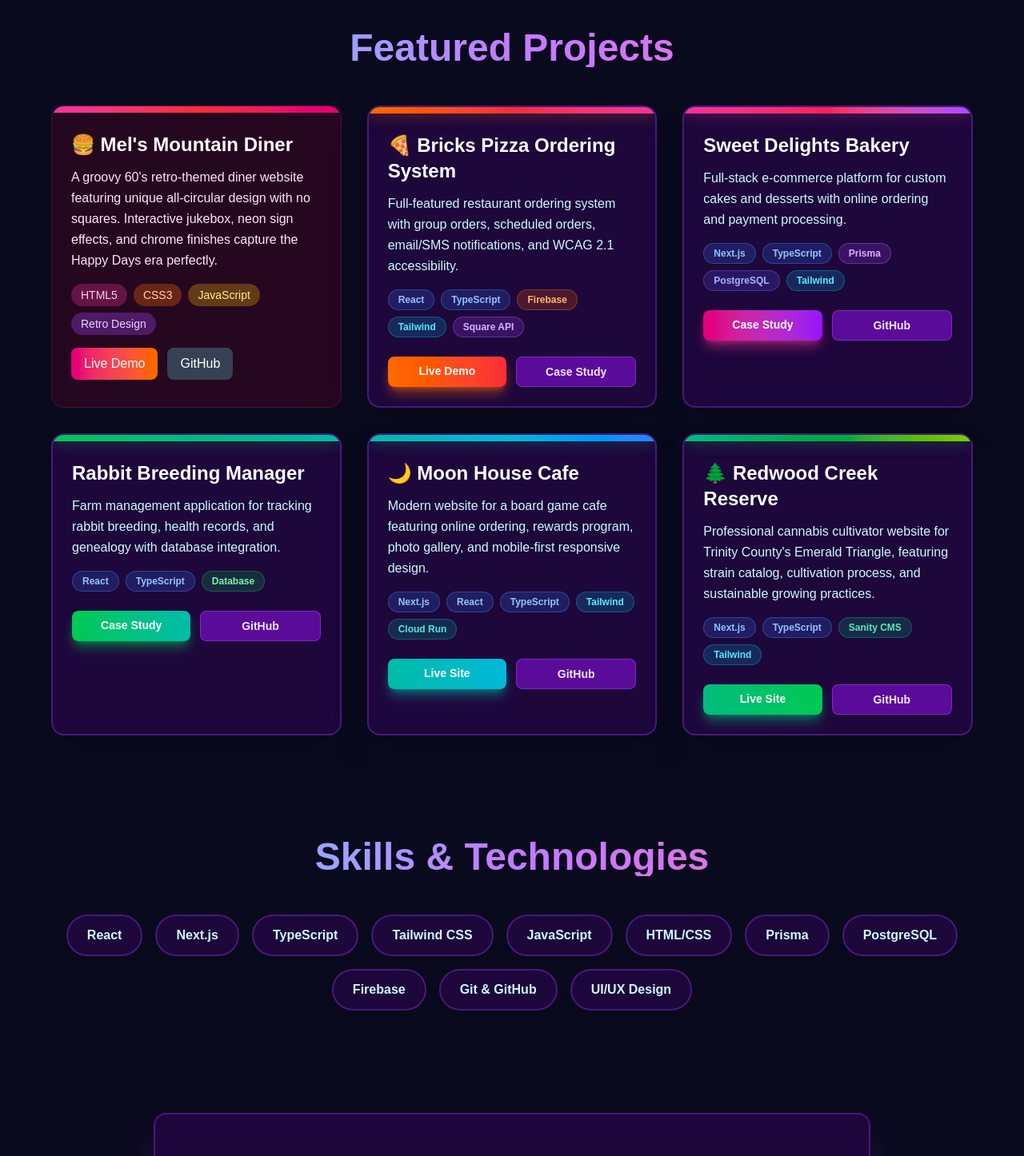
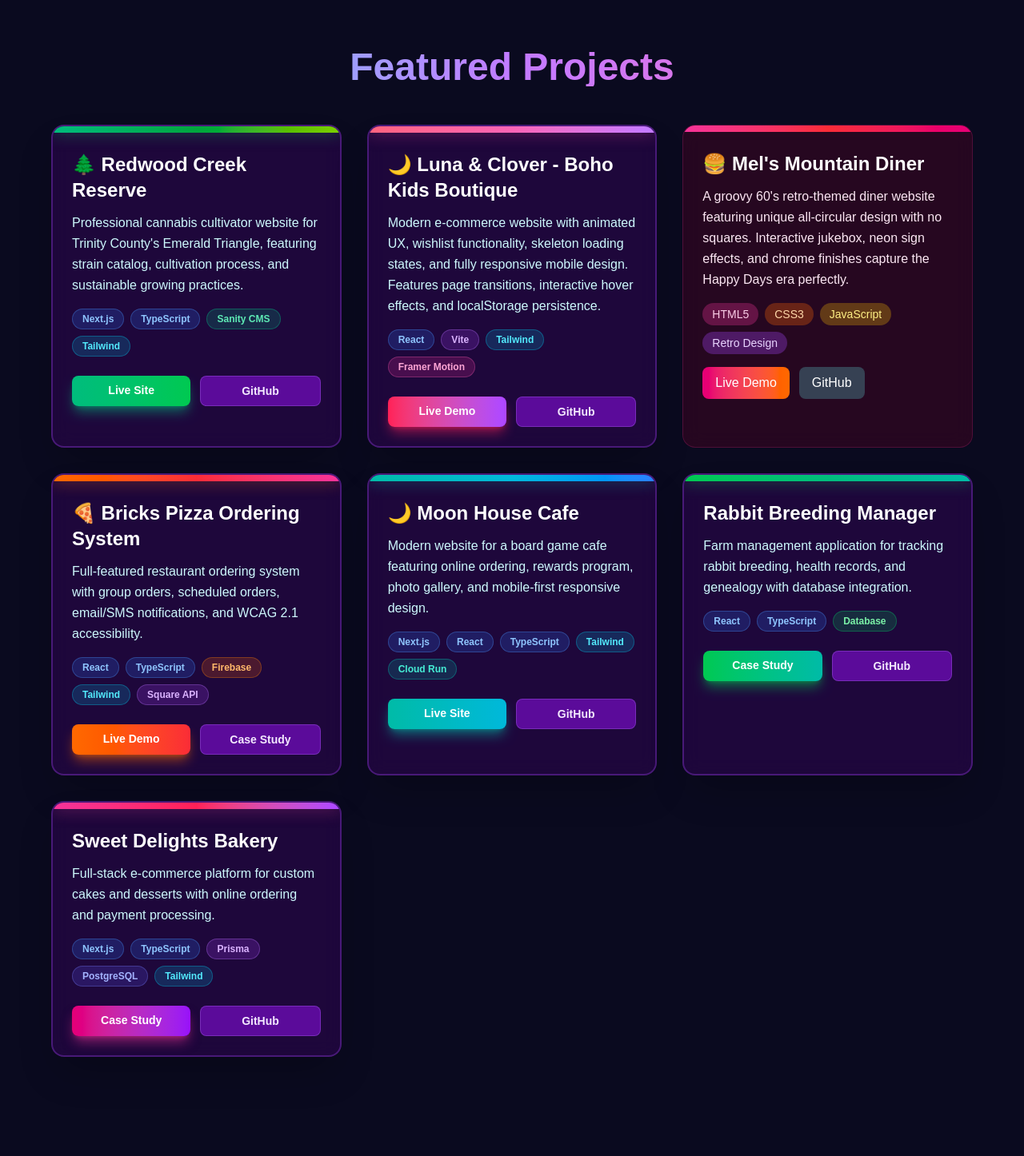
Before and after one commit to clfarr/carriefarr-portfolio, a Next.js app: page / in a window 1280 px wide. Shown: the part 1040-2486 px from the top of the page at 80% size. Built offline with nearby package versions, Linux system fonts and the light colour scheme.

Commit message:
Reorder portfolio projects and add Luna & Clover

```diff
--- a/app/page.tsx
+++ b/app/page.tsx
@@ -143,6 +143,8 @@ export default function Home() {
           </div>
         </section>
 
+  Perfect! I'll rewrite the entire Featured Projects section in that order. Here's the complete code to replace that section:
+
         {/* Featured Projects */}
         <section className="px-4 py-16">
           <div className="max-w-6xl mx-auto">
@@ -150,8 +152,83 @@ export default function Home() {
               Featured Projects
             </h2>
             <div className="grid md:grid-cols-2 lg:grid-cols-3 gap-8">
+
+              {/* Redwood Creek Reserve */}
+              <div className="group bg-purple-950/40 backdrop-blur-md rounded-2xl overflow-hidden border-2 border-purple-500/30 shadow-2xl hover:shadow-emerald-500/50 transition-all duration-300 hover:-translate-y-2 hover:border-emerald-400/60 animate-fade-in-up">
+                <div className="h-2 bg-gradient-to-r from-emerald-500 via-green-600 to-lime-500 shadow-glow-green"></div>
+                <div className="p-6">
+                  <h3 className="text-2xl font-bold text-white mb-3">
+                    🌲 Redwood Creek Reserve
+                  </h3>
+                  <p className="text-cyan-100 mb-4 leading-relaxed">
+                    Professional cannabis cultivator website for Trinity County's Emerald Triangle, featuring strain catalog, cultivation process, and sustainable growing practices.
+                  </p>
+                  <div className="flex flex-wrap gap-2 mb-6">
+                    <span className="px-3 py-1 text-xs font-semibold rounded-full bg-blue-500/20 text-blue-300 border border-blue-400/30">Next.js</span>
+                    <span className="px-3 py-1 text-xs font-semibold rounded-full bg-blue-500/20 text-blue-300 border border-blue-400/30">TypeScript</span>
+                    <span className="px-3 py-1 text-xs font-semibold rounded-full bg-emerald-500/20 text-emerald-300 border border-emerald-400/30">Sanity CMS</span>
+                    <span className="px-3 py-1 text-xs font-semibold rounded-full bg-cyan-500/20 text-cyan-300 border border-cyan-400/30">Tailwind</span>
+                  </div>
+                  <div className="flex gap-3">
+                    <a
+                      href="https://redwood-creek-reserve-zw5t.vercel.app/"
+                      target="_blank"
+                      rel="noopener noreferrer"
+                      className="flex-1 text-center px-4 py-2 bg-gradient-to-r from-emerald-500 to-green-500 text-white rounded-lg hover:from-emerald-400 hover:to-green-400 transition-all font-semibold text-sm shadow-lg shadow-emerald-500/50"
+                    >
+                      Live Site
+                    </a>
+                    <a
+                      href="https://github.com/clfarr/redwood-creek-reserve"
+                      target="_blank"
+                      rel="noopener noreferrer"
+                      className="flex-1 text-center px-4 py-2 bg-purple-600/50 text-purple-100 rounded-lg hover:bg-purple-500/50 transition-all font-semibold text-sm border border-purple-400/30"
+                    >
+                      GitHub
+                    </a>
+                  </div>
+                </div>
+              </div>
+
+              {/* Luna & Clover */}
+              <div className="group bg-purple-950/40 backdrop-blur-md rounded-2xl overflow-hidden border-2 border-purple-500/30 shadow-2xl hover:shadow-rose-500/50 transition-all duration-300 hover:-translate-y-2 hover:border-rose-400/60 animate-fade-in-up animation-delay-200">
+                <div className="h-2 bg-gradient-to-r from-rose-400 via-pink-400 to-purple-400 shadow-glow-pink"></div>
+                <div className="p-6">
+                  <h3 className="text-2xl font-bold text-white mb-3">
+                    🌙 Luna & Clover - Boho Kids Boutique
+                  </h3>
+                  <p className="text-cyan-100 mb-4 leading-relaxed">
+                    Modern e-commerce website with animated UX, wishlist functionality, skeleton loading states, and fully responsive mobile design. Features page transitions, interactive hover effects, and localStorage persistence.
+                  </p>
+                  <div className="flex flex-wrap gap-2 mb-6">
+                    <span className="px-3 py-1 text-xs font-semibold rounded-full bg-blue-500/20 text-blue-300 border border-blue-400/30">React</span>
+                    <span className="px-3 py-1 text-xs font-semibold rounded-full bg-purple-500/20 text-purple-300 border border-purple-400/30">Vite</span>
+                    <span className="px-3 py-1 text-xs font-semibold rounded-full bg-cyan-500/20 text-cyan-300 border border-cyan-400/30">Tailwind</span>
+                    <span className="px-3 py-1 text-xs font-semibold rounded-full bg-pink-500/20 text-pink-300 border border-pink-400/30">Framer Motion</span>
+                  </div>
+                  <div className="flex gap-3">
+                    <a
+                      href="https://small-town-boutique.vercel.app/"
+                      target="_blank"
+                      rel="noopener noreferrer"
+                      className="flex-1 text-center px-4 py-2 bg-gradient-to-r from-rose-500 to-purple-500 text-white rounded-lg hover:from-rose-400 hover:to-purple-400 transition-all font-semibold text-sm shadow-lg shadow-rose-500/50"
+                    >
+                      Live Demo
+                    </a>
+                    <a
+                      href="https://github.com/clfarr/small-town-boutique"
+                      target="_blank"
+                      rel="noopener noreferrer"
+                      className="flex-1 text-center px-4 py-2 bg-purple-600/50 text-purple-100 rounded-lg hover:bg-purple-500/50 transition-all font-semibold text-sm border border-purple-400/30"
+                    >
+                      GitHub
+                    </a>
+                  </div>
+                </div>
+              </div>
+
               {/* Mel's Mountain Diner */}
-<div className="group bg-pink-950/40 backdrop-blur-md rounded-2xl overflow-hidden border border-pink-500/20 hover:border-pink-400/50 transition-all duration-300 hover:shadow-lg hover:shadow-pink-500/20">
+              <div className="group bg-pink-950/40 backdrop-blur-md rounded-2xl overflow-hidden border border-pink-500/20 hover:border-pink-400/50 transition-all duration-300 hover:shadow-lg hover:shadow-pink-500/20 animate-fade-in-up animation-delay-400">
                 <div className="h-2 bg-gradient-to-r from-pink-500 via-red-500 to-pink-600"></div>
                 <div className="p-6">
                   <h3 className="text-2xl font-bold text-white mb-3">
@@ -186,8 +263,9 @@ export default function Home() {
                   </div>
                 </div>
               </div>
+
               {/* Bricks Pizza Project */}
-              <div className="group bg-purple-950/40 backdrop-blur-md rounded-2xl overflow-hidden border-2 border-purple-500/30 shadow-2xl hover:shadow-purple-500/50 transition-all duration-300 hover:-translate-y-2 hover:border-purple-400/60 animate-fade-in-up">
+              <div className="group bg-purple-950/40 backdrop-blur-md rounded-2xl overflow-hidden border-2 border-purple-500/30 shadow-2xl hover:shadow-purple-500/50 transition-all duration-300 hover:-translate-y-2 hover:border-purple-400/60 animate-fade-in-up animation-delay-600">
                 <div className="h-2 bg-gradient-to-r from-orange-500 via-red-500 to-pink-500 shadow-glow-orange"></div>
                 <div className="p-6">
                   <h3 className="text-2xl font-bold text-white mb-3">
@@ -222,78 +300,8 @@ export default function Home() {
                 </div>
               </div>
 
-              {/* Sweet Delights Bakery */}
-              <div className="group bg-purple-950/40 backdrop-blur-md rounded-2xl overflow-hidden border-2 border-purple-500/30 shadow-2xl hover:shadow-pink-500/50 transition-all duration-300 hover:-translate-y-2 hover:border-pink-400/60 animate-fade-in-up animation-delay-200">
-                <div className="h-2 bg-gradient-to-r from-pink-500 via-rose-500 to-purple-500 shadow-glow-pink"></div>
-                <div className="p-6">
-                  <h3 className="text-2xl font-bold text-white mb-3">
-                    Sweet Delights Bakery
-                  </h3>
-                  <p className="text-cyan-100 mb-4 leading-relaxed">
-                    Full-stack e-commerce platform for custom cakes and desserts with online ordering and payment processing.
-                  </p>
-                  <div className="flex flex-wrap gap-2 mb-6">
-                    <span className="px-3 py-1 text-xs font-semibold rounded-full bg-blue-500/20 text-blue-300 border border-blue-400/30">Next.js</span>
-                    <span className="px-3 py-1 text-xs font-semibold rounded-full bg-blue-500/20 text-blue-300 border border-blue-400/30">TypeScript</span>
-                    <span className="px-3 py-1 text-xs font-semibold rounded-full bg-purple-500/20 text-purple-300 border border-purple-400/30">Prisma</span>
-                    <span className="px-3 py-1 text-xs font-semibold rounded-full bg-indigo-500/20 text-indigo-300 border border-indigo-400/30">PostgreSQL</span>
-                    <span className="px-3 py-1 text-xs font-semibold rounded-full bg-cyan-500/20 text-cyan-300 border border-cyan-400/30">Tailwind</span>
-                  </div>
-                  <div className="flex gap-3">
-                    <Link
-                      href="/projects/sweet-delights"
-                      className="flex-1 text-center px-4 py-2 bg-gradient-to-r from-pink-600 to-purple-600 text-white rounded-lg hover:from-pink-500 hover:to-purple-500 transition-all font-semibold text-sm shadow-lg shadow-pink-500/50"
-                    >
-                      Case Study
-                    </Link>
-                    <a
-                      href="https://github.com/clfarr"
-                      target="_blank"
-                      rel="noopener noreferrer"
-                      className="flex-1 text-center px-4 py-2 bg-purple-600/50 text-purple-100 rounded-lg hover:bg-purple-500/50 transition-all font-semibold text-sm border border-purple-400/30"
-                    >
-                      GitHub
-                    </a>
-                  </div>
-                </div>
-              </div>
-
-              {/* Rabbit Breeding Manager */}
-              <div className="group bg-purple-950/40 backdrop-blur-md rounded-2xl overflow-hidden border-2 border-purple-500/30 shadow-2xl hover:shadow-green-500/50 transition-all duration-300 hover:-translate-y-2 hover:border-green-400/60 animate-fade-in-up animation-delay-400">
-                <div className="h-2 bg-gradient-to-r from-green-500 via-emerald-500 to-teal-500 shadow-glow-green"></div>
-                <div className="p-6">
-                  <h3 className="text-2xl font-bold text-white mb-3">
-                    Rabbit Breeding Manager
-                  </h3>
-                  <p className="text-cyan-100 mb-4 leading-relaxed">
-                    Farm management application for tracking rabbit breeding, health records, and genealogy with database integration.
-                  </p>
-                  <div className="flex flex-wrap gap-2 mb-6">
-                    <span className="px-3 py-1 text-xs font-semibold rounded-full bg-blue-500/20 text-blue-300 border border-blue-400/30">React</span>
-                    <span className="px-3 py-1 text-xs font-semibold rounded-full bg-blue-500/20 text-blue-300 border border-blue-400/30">TypeScript</span>
-                    <span className="px-3 py-1 text-xs font-semibold rounded-full bg-green-500/20 text-green-300 border border-green-400/30">Database</span>
-                  </div>
-                  <div className="flex gap-3">
-                    <Link
-                      href="/projects/rabbit-manager"
-                      className="flex-1 text-center px-4 py-2 bg-gradient-to-r from-green-500 to-teal-500 text-white rounded-lg hover:from-green-400 hover:to-teal-400 transition-all font-semibold text-sm shadow-lg shadow-green-500/50"
-                    >
-                      Case Study
-                    </Link>
-                    <a
-                      href="https://github.com/clfarr"
-                      target="_blank"
-                      rel="noopener noreferrer"
-                      className="flex-1 text-center px-4 py-2 bg-purple-600/50 text-purple-100 rounded-lg hover:bg-purple-500/50 transition-all font-semibold text-sm border border-purple-400/30"
-                    >
-                      GitHub
-                    </a>
-                  </div>
-                </div>
-              </div>
-
               {/* Moon House */}
-              <div className="group bg-purple-950/40 backdrop-blur-md rounded-2xl overflow-hidden border-2 border-purple-500/30 shadow-2xl hover:shadow-teal-500/50 transition-all duration-300 hover:-translate-y-2 hover:border-teal-400/60 animate-fade-in-up animation-delay-600">
+              <div className="group bg-purple-950/40 backdrop-blur-md rounded-2xl overflow-hidden border-2 border-purple-500/30 shadow-2xl hover:shadow-teal-500/50 transition-all duration-300 hover:-translate-y-2 hover:border-teal-400/60 animate-fade-in-up">
                 <div className="h-2 bg-gradient-to-r from-teal-500 via-cyan-500 to-blue-500 shadow-glow-teal"></div>
                 <div className="p-6">
                   <h3 className="text-2xl font-bold text-white mb-3">
@@ -330,33 +338,30 @@ export default function Home() {
                 </div>
               </div>
 
-              {/* Redwood Creek Reserve */}
-              <div className="group bg-purple-950/40 backdrop-blur-md rounded-2xl overflow-hidden border-2 border-purple-500/30 shadow-2xl hover:shadow-emerald-500/50 transition-all duration-300 hover:-translate-y-2 hover:border-emerald-400/60 animate-fade-in-up animation-delay-600">
-                <div className="h-2 bg-gradient-to-r from-emerald-500 via-green-600 to-lime-500 shadow-glow-green"></div>
+              {/* Rabbit Breeding Manager */}
+              <div className="group bg-purple-950/40 backdrop-blur-md rounded-2xl overflow-hidden border-2 border-purple-500/30 shadow-2xl hover:shadow-green-500/50 transition-all duration-300 hover:-translate-y-2 hover:border-green-400/60 animate-fade-in-up animation-delay-200">
+                <div className="h-2 bg-gradient-to-r from-green-500 via-emerald-500 to-teal-500 shadow-glow-green"></div>
                 <div className="p-6">
                   <h3 className="text-2xl font-bold text-white mb-3">
-                    🌲 Redwood Creek Reserve
+                    Rabbit Breeding Manager
                   </h3>
                   <p className="text-cyan-100 mb-4 leading-relaxed">
-                    Professional cannabis cultivator website for Trinity County's Emerald Triangle, featuring strain catalog, cultivation process, and sustainable growing practices.
+                    Farm management application for tracking rabbit breeding, health records, and genealogy with database integration.
                   </p>
                   <div className="flex flex-wrap gap-2 mb-6">
-                    <span className="px-3 py-1 text-xs font-semibold rounded-full bg-blue-500/20 text-blue-300 border border-blue-400/30">Next.js</span>
+                    <span className="px-3 py-1 text-xs font-semibold rounded-full bg-blue-500/20 text-blue-300 border border-blue-400/30">React</span>
                     <span className="px-3 py-1 text-xs font-semibold rounded-full bg-blue-500/20 text-blue-300 border border-blue-400/30">TypeScript</span>
-                    <span className="px-3 py-1 text-xs font-semibold rounded-full bg-emerald-500/20 text-emerald-300 border border-emerald-400/30">Sanity CMS</span>
-                    <span className="px-3 py-1 text-xs font-semibold rounded-full bg-cyan-500/20 text-cyan-300 border border-cyan-400/30">Tailwind</span>
+                    <span className="px-3 py-1 text-xs font-semibold rounded-full bg-green-500/20 text-green-300 border border-green-400/30">Database</span>
                   </div>
                   <div className="flex gap-3">
+                    <Link
+                      href="/projects/rabbit-manager"
+                      className="flex-1 text-center px-4 py-2 bg-gradient-to-r from-green-500 to-teal-500 text-white rounded-lg hover:from-green-400 hover:to-teal-400 transition-all font-semibold text-sm shadow-lg shadow-green-500/50"
+                    >
+                      Case Study
+                    </Link>
                     <a
-                      href="https://redwood-creek-reserve-zw5t.vercel.app/"
-                      target="_blank"
-                      rel="noopener noreferrer"
-                      className="flex-1 text-center px-4 py-2 bg-gradient-to-r from-emerald-500 to-green-500 text-white rounded-lg hover:from-emerald-400 hover:to-green-400 transition-all font-semibold text-sm shadow-lg shadow-emerald-500/50"
-                    >
-                      Live Site
-                    </a>
-                    <a
-                      href="https://github.com/clfarr/redwood-creek-reserve"
+                      href="https://github.com/clfarr"
                       target="_blank"
                       rel="noopener noreferrer"
                       className="flex-1 text-center px-4 py-2 bg-purple-600/50 text-purple-100 rounded-lg hover:bg-purple-500/50 transition-all font-semibold text-sm border border-purple-400/30"
@@ -366,6 +371,43 @@ export default function Home() {
                   </div>
                 </div>
               </div>
+
+              {/* Sweet Delights Bakery */}
+              <div className="group bg-purple-950/40 backdrop-blur-md rounded-2xl overflow-hidden border-2 border-purple-500/30 shadow-2xl hover:shadow-pink-500/50 transition-all duration-300 hover:-translate-y-2 hover:border-pink-400/60 animate-fade-in-up animation-delay-400">
+                <div className="h-2 bg-gradient-to-r from-pink-500 via-rose-500 to-purple-500 shadow-glow-pink"></div>
+                <div className="p-6">
+                  <h3 className="text-2xl font-bold text-white mb-3">
+                    Sweet Delights Bakery
+                  </h3>
+                  <p className="text-cyan-100 mb-4 leading-relaxed">
+                    Full-stack e-commerce platform for custom cakes and desserts with online ordering and payment processing.
+                  </p>
+                  <div className="flex flex-wrap gap-2 mb-6">
+                    <span className="px-3 py-1 text-xs font-semibold rounded-full bg-blue-500/20 text-blue-300 border border-blue-400/30">Next.js</span>
+                    <span className="px-3 py-1 text-xs font-semibold rounded-full bg-blue-500/20 text-blue-300 border border-blue-400/30">TypeScript</span>
+                    <span className="px-3 py-1 text-xs font-semibold rounded-full bg-purple-500/20 text-purple-300 border border-purple-400/30">Prisma</span>
+                    <span className="px-3 py-1 text-xs font-semibold rounded-full bg-indigo-500/20 text-indigo-300 border border-indigo-400/30">PostgreSQL</span>
+                    <span className="px-3 py-1 text-xs font-semibold rounded-full bg-cyan-500/20 text-cyan-300 border border-cyan-400/30">Tailwind</span>
+                  </div>
+                  <div className="flex gap-3">
+                    <Link
+                      href="/projects/sweet-delights"
+                      className="flex-1 text-center px-4 py-2 bg-gradient-to-r from-pink-600 to-purple-600 text-white rounded-lg hover:from-pink-500 hover:to-purple-500 transition-all font-semibold text-sm shadow-lg shadow-pink-500/50"
+                    >
+                      Case Study
+                    </Link>
+                    <a
+                      href="https://github.com/clfarr"
+                      target="_blank"
+                      rel="noopener noreferrer"
+                      className="flex-1 text-center px-4 py-2 bg-purple-600/50 text-purple-100 rounded-lg hover:bg-purple-500/50 transition-all font-semibold text-sm border border-purple-400/30"
+                    >
+                      GitHub
+                    </a>
+                  </div>
+                </div>
+              </div>
+
             </div>
           </div>
         </section>
```
Lines whose indentation alone changed are shown as unchanged.
